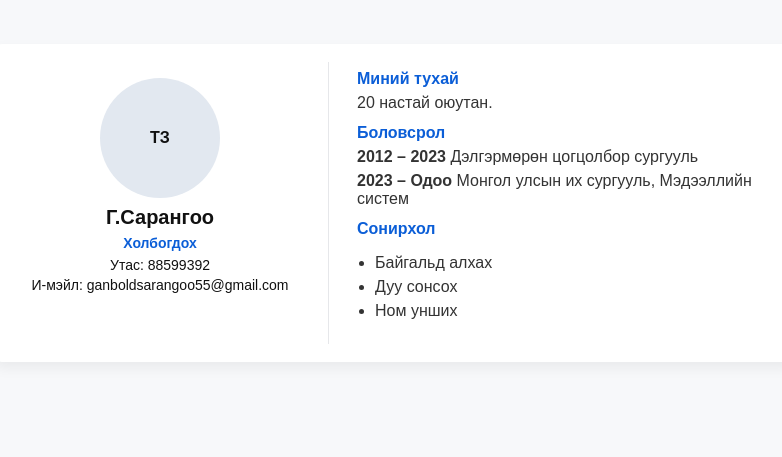
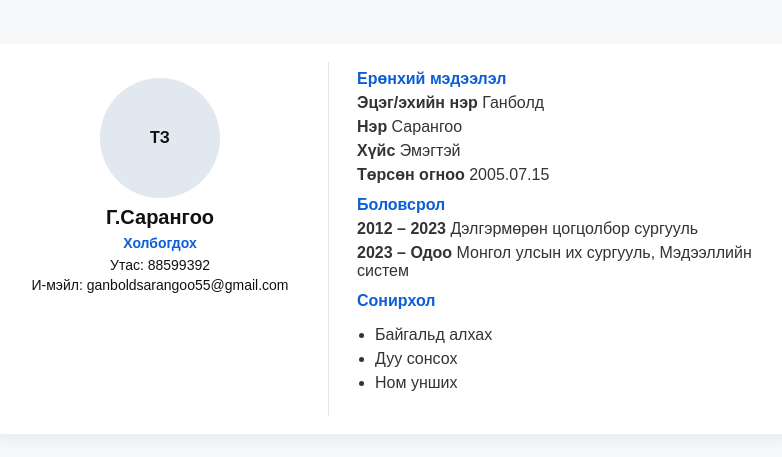
Before and after one commit to ganboldsarangoo55-creator/lab4, a plain HTML site: page index.html in a window 1280 px wide. Shown: the whole page, without its empty margins (246-1028 px from the left). Drawn offline with Linux system fonts and the light colour scheme.

Commit message:
Update index.html

```diff
--- a/index.html
+++ b/index.html
@@ -50,8 +50,11 @@
 
     <div class="right">
       <section class="section" aria-labelledby="about">
-        <h2 id="about" class="emph">Миний тухай</h2>
-        <p>20 настай оюутан.</p>
+        <h2 id="about" class="emph">Ерөнхий мэдээлэл</h2>
+        <p><strong>Эцэг/эхийн нэр</strong> Ганболд</p>
+        <p><strong>Нэр</strong> Сарангоо</p>
+        <p><strong>Хүйс</strong> Эмэгтэй</p>
+        <p><strong>Төрсөн огноо</strong> 2005.07.15</p>
       </section>
 
       <section class="section" aria-labelledby="edu">
```
